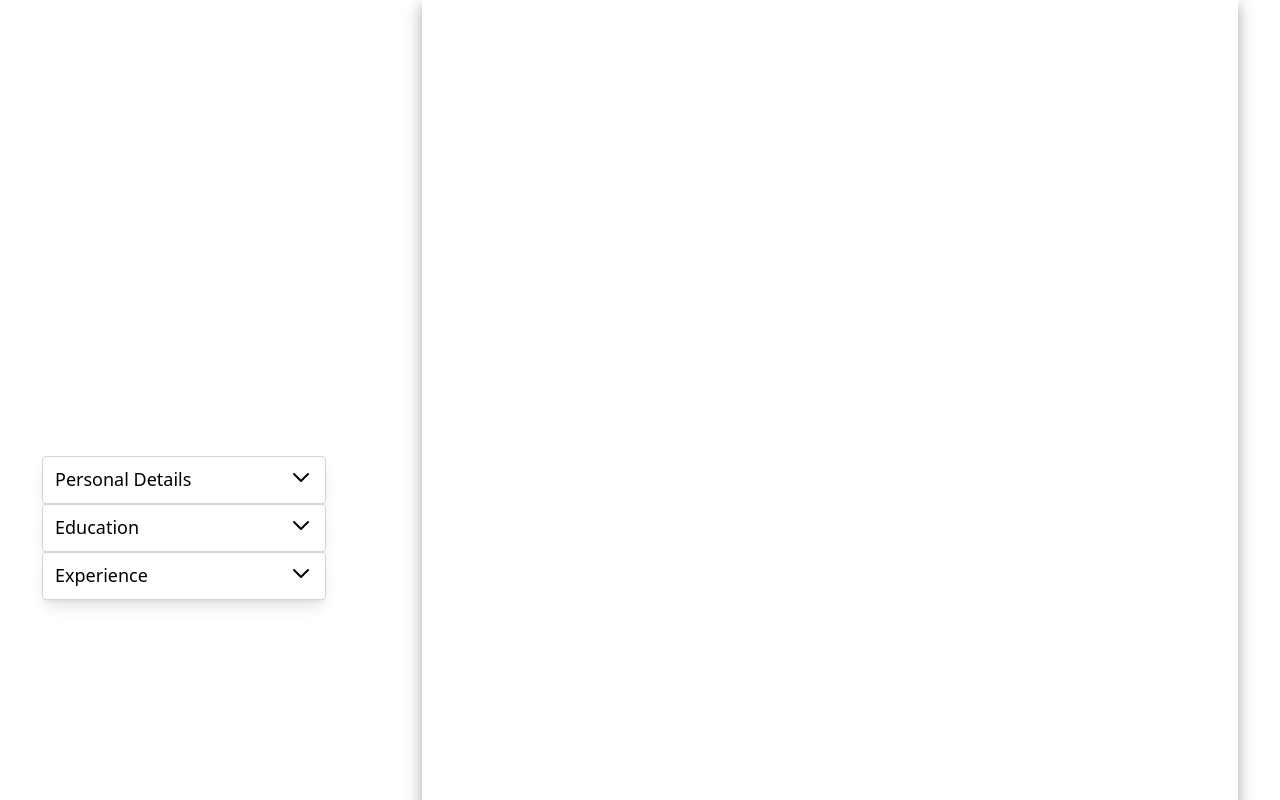
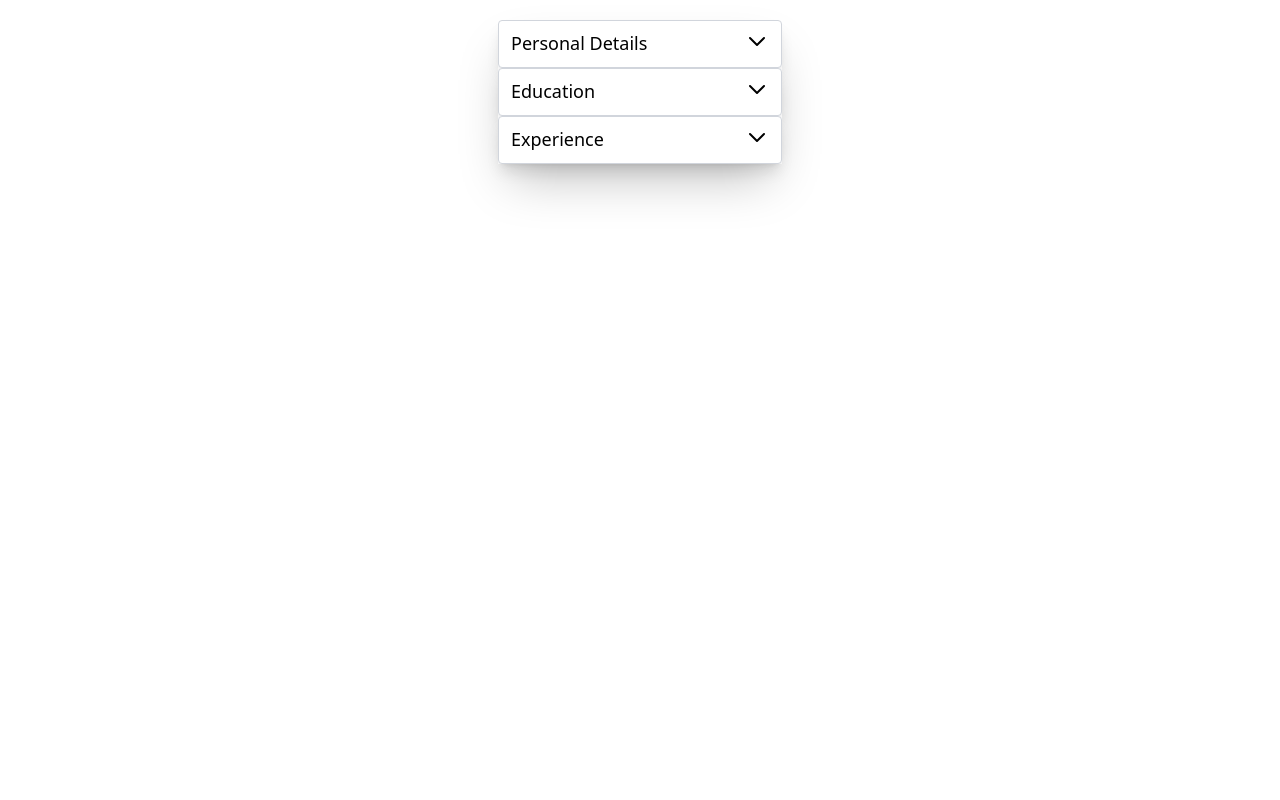
Before and after one commit to Khaspper/odin-CV, a React (Vite) app: page / in a window 1280 px wide. Shown: the top 800 px of the page. Built offline with nearby package versions, Linux system fonts and the light colour scheme.

Commit message:
refactor: Put all states in the highest level

```diff
--- a/src/App.tsx
+++ b/src/App.tsx
@@ -1,12 +1,58 @@
+import { useState } from "react";
 import ResumeInputs from "./components/ResumeInputs";
-import Resume from "./components/resumeComponents/Resume";
+
+export interface EducationInformation {
+  id: string;
+  school: string;
+  degree: string;
+  startDate: string;
+  endDate: string;
+  location: string;
+}
+
+export interface ExperienceInformation {
+  id: string;
+  companyName: string;
+  positionTitle: string;
+  startDate: string;
+  endDate: string;
+  location: string;
+  description: string;
+}
+
+export interface PersonalInformation {
+  fullName: string;
+  email: string;
+  phoneNumber: string;
+  address: string;
+}
 
 function App() {
+  const [personalInformation, setPersonalInformation] =
+    useState<PersonalInformation>({
+      fullName: "",
+      email: "",
+      phoneNumber: "",
+      address: "",
+    });
+
+  const [experienceList, setExperienceList] = useState<ExperienceInformation[]>(
+    []
+  );
+  const [educationList, setEducationList] = useState<EducationInformation[]>(
+    []
+  );
   return (
     <>
-      <div className="flex justify-center items-center gap-24">
-        <ResumeInputs />
-        <Resume />
+      <div className="flex justify-center gap-24">
+        <ResumeInputs
+          personalInformation={personalInformation}
+          setPersonalInformation={setPersonalInformation}
+          experienceList={experienceList}
+          setExperienceList={setExperienceList}
+          educationList={educationList}
+          setEducationList={setEducationList}
+        />
       </div>
     </>
   );
--- a/src/components/ResumeInputs.tsx
+++ b/src/components/ResumeInputs.tsx
@@ -1,12 +1,76 @@
 import DropDownMenu from "./dropDowns/DropDownMenu";
+import type {
+  PersonalInformation,
+  ExperienceInformation,
+  EducationInformation,
+} from "../App";
 
-export default function ResumeInputs() {
+interface ResumeInputsProps {
+  personalInformation: PersonalInformation;
+  experienceList: ExperienceInformation[];
+  educationList: EducationInformation[];
+  setPersonalInformation: React.Dispatch<
+    React.SetStateAction<PersonalInformation>
+  >;
+  setExperienceList: React.Dispatch<
+    React.SetStateAction<ExperienceInformation[]>
+  >;
+  setEducationList: React.Dispatch<
+    React.SetStateAction<EducationInformation[]>
+  >;
+}
+
+export default function ResumeInputs({
+  personalInformation,
+  setPersonalInformation,
+  experienceList,
+  setExperienceList,
+  educationList,
+  setEducationList,
+}: ResumeInputsProps) {
   return (
     <>
-      <div className="flex flex-col">
-        <DropDownMenu title="Personal Details" />
-        <DropDownMenu title="Education" />
-        <DropDownMenu title="Experience" />
+      <div className="flex flex-col shadow-2xl top-0 mt-5">
+        <DropDownMenu
+          title="Personal Details"
+          information={personalInformation}
+          setInformation={
+            setPersonalInformation as React.Dispatch<
+              React.SetStateAction<
+                | PersonalInformation
+                | ExperienceInformation[]
+                | EducationInformation[]
+              >
+            >
+          }
+        />
+        <DropDownMenu
+          title="Education"
+          information={educationList}
+          setInformation={
+            setEducationList as React.Dispatch<
+              React.SetStateAction<
+                | PersonalInformation
+                | ExperienceInformation[]
+                | EducationInformation[]
+              >
+            >
+          }
+        />
+
+        <DropDownMenu
+          title="Experience"
+          information={experienceList}
+          setInformation={
+            setExperienceList as React.Dispatch<
+              React.SetStateAction<
+                | PersonalInformation
+                | ExperienceInformation[]
+                | EducationInformation[]
+              >
+            >
+          }
+        />
       </div>
     </>
   );
--- a/src/components/dropDowns/DropDownEducation.tsx
+++ b/src/components/dropDowns/DropDownEducation.tsx
@@ -1,20 +1,19 @@
 import { useState } from "react";
 import DropDownItem from "./DropDownItem";
+import type { EducationInformation } from "../../App";
 
-interface EducationInformation {
-  id: string;
-  school: string;
-  degree: string;
-  startDate: string;
-  endDate: string;
-  location: string;
+interface DropDownEducationProps {
+  educationList: EducationInformation[];
+  setEducationList: React.Dispatch<
+    React.SetStateAction<EducationInformation[]>
+  >;
 }
 
-export default function DropDownEducation() {
+export default function DropDownEducation({
+  educationList,
+  setEducationList,
+}: DropDownEducationProps) {
   const [showAddInformation, setShowAddInformation] = useState<boolean>(false);
-  const [educationList, setEducationList] = useState<EducationInformation[]>(
-    []
-  );
   const [newInformation, setNewInformation] = useState<EducationInformation>({
     id: crypto.randomUUID(),
     school: "",
--- a/src/components/dropDowns/DropDownExperience.tsx
+++ b/src/components/dropDowns/DropDownExperience.tsx
@@ -1,21 +1,20 @@
 import { useState } from "react";
 import DropDownItem from "./DropDownItem";
+import type { ExperienceInformation } from "../../App";
 
-interface ExperienceInformation {
-  id: string;
-  companyName: string;
-  positionTitle: string;
-  startDate: string;
-  endDate: string;
-  location: string;
-  description: string;
+interface DropDownExperienceProps {
+  experienceList: ExperienceInformation[];
+  setExperienceList: React.Dispatch<
+    React.SetStateAction<ExperienceInformation[]>
+  >;
 }
 
-export default function DropDownExperience() {
+export default function DropDownExperience({
+  experienceList,
+  setExperienceList,
+}: DropDownExperienceProps) {
   const [showAddInformation, setShowAddInformation] = useState<boolean>(false);
-  const [experienceList, setExperienceList] = useState<ExperienceInformation[]>(
-    []
-  );
+
   const [newInformation, setNewInformation] = useState<ExperienceInformation>({
     id: crypto.randomUUID(),
     companyName: "",
@@ -73,7 +72,7 @@ export default function DropDownExperience() {
       newExperienceList = [...experienceList, newInformation];
     }
     handleReset();
-    setExperienceList(newExperienceList);
+    setExperienceList(newExperienceList as ExperienceInformation[]);
     handleShowInfo();
   }
 
--- a/src/components/dropDowns/DropDownMenu.tsx
+++ b/src/components/dropDowns/DropDownMenu.tsx
@@ -2,12 +2,30 @@ import { useState } from "react";
 import DropDownPersonal from "./DropDownPersonal";
 import DropDownEducation from "./DropDownEducation";
 import DropDownExperience from "./DropDownExperience";
+import type {
+  PersonalInformation,
+  ExperienceInformation,
+  EducationInformation,
+} from "../../App";
 
 interface DropDownProps {
   title: string;
+  information:
+    | PersonalInformation
+    | ExperienceInformation[]
+    | EducationInformation[];
+  setInformation: React.Dispatch<
+    React.SetStateAction<
+      PersonalInformation | ExperienceInformation[] | EducationInformation[]
+    >
+  >;
 }
 
-export default function DropDownMenu({ title }: DropDownProps) {
+export default function DropDownMenu({
+  title,
+  information,
+  setInformation,
+}: DropDownProps) {
   const [showDropDown, setShowDropDown] = useState<boolean>(false);
 
   function handleDropDown() {
@@ -53,11 +71,32 @@ export default function DropDownMenu({ title }: DropDownProps) {
           } origin-top flex flex-cols justify-center`}
         >
           {title === "Personal Details" ? (
-            <DropDownPersonal />
+            <DropDownPersonal
+              personalInformation={information as PersonalInformation}
+              setPersonalInformation={
+                setInformation as React.Dispatch<
+                  React.SetStateAction<PersonalInformation>
+                >
+              }
+            />
           ) : title === "Education" ? (
-            <DropDownEducation />
+            <DropDownEducation
+              educationList={information as EducationInformation[]}
+              setEducationList={
+                setInformation as React.Dispatch<
+                  React.SetStateAction<EducationInformation[]>
+                >
+              }
+            />
           ) : (
-            <DropDownExperience />
+            <DropDownExperience
+              experienceList={information as ExperienceInformation[]}
+              setExperienceList={
+                setInformation as React.Dispatch<
+                  React.SetStateAction<ExperienceInformation[]>
+                >
+              }
+            />
           )}
           {/* {!showAddInformation ? (
             <button
--- a/src/components/dropDowns/DropDownPersonal.tsx
+++ b/src/components/dropDowns/DropDownPersonal.tsx
@@ -1,21 +1,16 @@
-import { useState } from "react";
+import type { PersonalInformation } from "../../App";
 
-interface PersonalInformation {
-  fullName: string;
-  email: string;
-  phoneNumber: string;
-  address: string;
+interface DropDownPersonalProps {
+  personalInformation: PersonalInformation;
+  setPersonalInformation: React.Dispatch<
+    React.SetStateAction<PersonalInformation>
+  >;
 }
 
-export default function DropDownPersonal() {
-  const [personalInformation, setPersonalInformation] =
-    useState<PersonalInformation>({
-      fullName: "",
-      email: "",
-      phoneNumber: "",
-      address: "",
-    });
-
+export default function DropDownPersonal({
+  personalInformation,
+  setPersonalInformation,
+}: DropDownPersonalProps) {
   function handleChange(e: React.ChangeEvent<HTMLInputElement>) {
     const { name, value } = e.target;
     const field = name as keyof PersonalInformation;
--- a/src/components/resumeComponents/Header.tsx
+++ b/src/components/resumeComponents/Header.tsx
@@ -1,19 +1,3 @@
-import { useState } from "react";
-
-interface PersonalInformation {
-  fullName: string;
-  email: string;
-  phoneNumber: string;
-  address: string;
-}
-
 export default function Header() {
-  const [personalInformation, setPersonalInformation] =
-    useState<PersonalInformation>({
-      fullName: "",
-      email: "",
-      phoneNumber: "",
-      address: "",
-    });
   return <></>;
 }
--- a/src/components/resumeComponents/Resume.tsx
+++ b/src/components/resumeComponents/Resume.tsx
@@ -1,8 +1,12 @@
+import Header from "./Header";
+
 export default function Resume() {
   return (
     <div
-      className="bg-white w-[8.5in] h-[11in]"
+      className="bg-white w-[8.5in] h-[11in] shadow-2xl"
       style={{ boxShadow: "rgba(0, 0, 0, 0.35) 0px 5px 15px" }}
-    ></div>
+    >
+      <Header />
+    </div>
   );
 }
```
